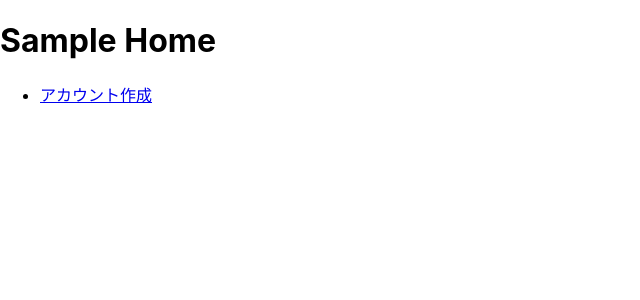
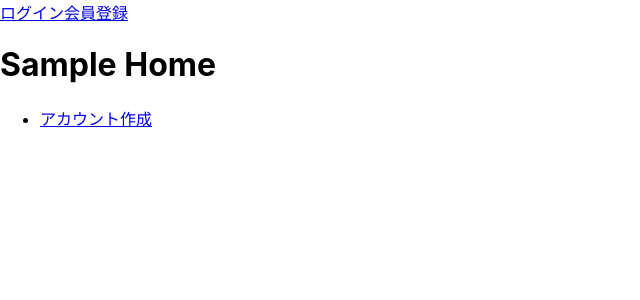
Before and after one commit to yokoiakinori/gosplash-front, a React (Create React App) app in the folder gosplash/: page / in a window 1280 px wide. Shown: the top 300 px of the page, without its empty margins (0-640 px from the left). Built offline with nearby package versions, Linux system fonts and the light colour scheme; no server answers.

Commit message:
recoilをインストールとヘッダーコンポーネント作成

```diff
--- a/gosplash/package.json
+++ b/gosplash/package.json
@@ -21,6 +21,7 @@
     "react-hook-form": "^7.34.2",
     "react-router-dom": "^6.3.0",
     "react-scripts": "5.0.1",
+    "recoil": "^0.7.6",
     "typescript": "^4.7.4",
     "web-vitals": "^2.1.4",
     "yup": "^0.32.11"
--- a/gosplash/src/RouterConfig.tsx
+++ b/gosplash/src/RouterConfig.tsx
@@ -1,16 +1,20 @@
 import React from "react";
 import { BrowserRouter, Routes, Route } from "react-router-dom";
+import { BaseLayout } from "./components/layouts/BaseLayout";
 import { Register } from "./pages/auth/Register";
 import { Top } from "./pages/Top";
 import { NotFound } from "./pages/NotFound";
 import { SignIn } from "./pages/auth/SignIn";
+import {RecoilRoot} from "recoil";
 
 export const RouterConfig: React.FC = () => {
     return (
-        <>
+        <RecoilRoot>
         <BrowserRouter>
         <Routes>
-            <Route index element={<Top />} />
+            <Route element={<BaseLayout />}>
+                <Route index element={<Top />} />
+            </Route>
 
             {/* 認証 */}
             <Route path="register" element={<Register />} />
@@ -20,6 +24,6 @@ export const RouterConfig: React.FC = () => {
             <Route path="*" element={<NotFound />} />
         </Routes>
         </BrowserRouter>
-        </>
+        </RecoilRoot>
     )
 }
--- /dev/null
+++ b/gosplash/src/atoms/LoginUser.ts
@@ -0,0 +1,6 @@
+import {atom} from "recoil";
+
+export const loginUserAtom = atom({
+    key: "loginUserAtom",
+    default: null,
+})
--- /dev/null
+++ b/gosplash/src/components/Header.tsx
@@ -0,0 +1,25 @@
+import React, {useEffect} from 'react'
+import { Link } from "react-router-dom"
+import {useRecoilState} from "recoil";
+import {loginUserAtom} from "../atoms/LoginUser";
+import {BaseAxios} from "../common-axios";
+
+export const Header: React.FC = () => {
+    const [info, setInfo] = useRecoilState(loginUserAtom)
+
+    const getMyInfo = async () => {
+        const res = await BaseAxios.get('users/me')
+        setInfo(res.data)
+    }
+    useEffect(() => {
+        if (info !== null) {
+            getMyInfo()
+        }
+    })
+    return (
+        <div>
+            <Link to="/signin">ログイン</Link>
+            <Link to="/register">会員登録</Link>
+        </div>
+    )
+}
--- /dev/null
+++ b/gosplash/src/components/layouts/BaseLayout.tsx
@@ -0,0 +1,12 @@
+import React from 'react'
+import { Outlet } from "react-router-dom";
+import { Header } from "../Header";
+
+export const BaseLayout: React.FC = () => {
+    return (
+        <div>
+            <Header />
+            <Outlet />
+        </div>
+    )
+}
```
Also changed, not shown: gosplash/src/App.tsx (+4 -4 lines), 1 other file (tests, documents, lock files or other folders).
